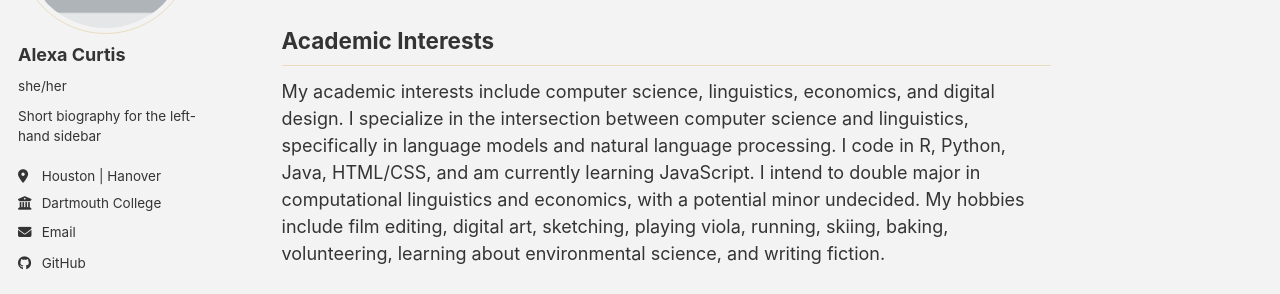
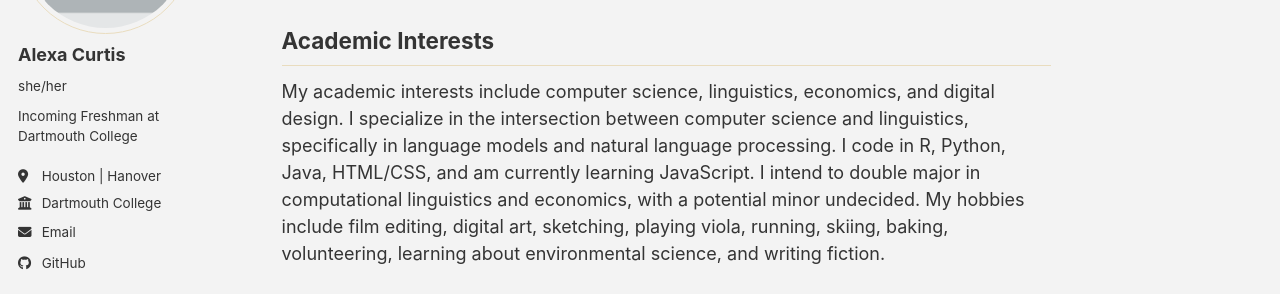
Before and after one commit to alexaycurtis/alexaycurtis.github.io, a Jekyll site: the page built from _pages/about.md, in a window 1280 px wide. Shown: the part 242-536 px from the top of the page. Built offline with Jekyll 4.4.1, drawn with Linux system fonts in a browser that asks for light colours; a style sheet for code colours, icons or effects is not loaded.

Commit message:
Update bio and LinkedIn username in config

```diff
--- a/_config.yml
+++ b/_config.yml
@@ -26,7 +26,7 @@ author:
   avatar           : "profile.png"
   name             : "Alexa Curtis"
   pronouns         : "she/her"
-  bio              : "Short biography for the left-hand sidebar"
+  bio              : "Incoming Freshman at Dartmouth College"
   location         : "Houston | Hanover"
   employer         : "Dartmouth College"
   uri              : # URL
@@ -66,7 +66,7 @@ author:
   keybase          : # Username
   instagram        : # Username
   lastfm           : # Username
-  linkedin         : # Username
+  linkedin         : # alexaycurtis
   mastodon         : # URL
   medium           : # URL
   pinterest        : # Username
```
